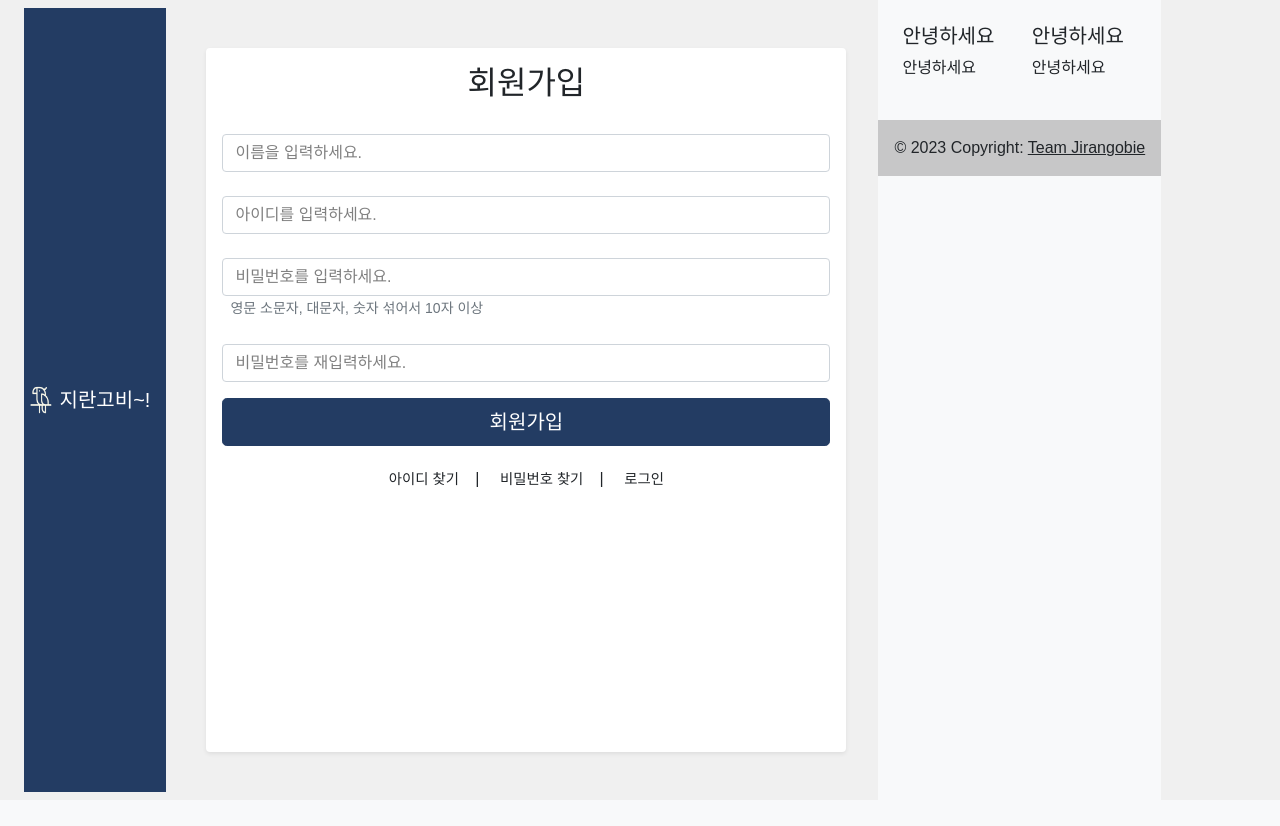
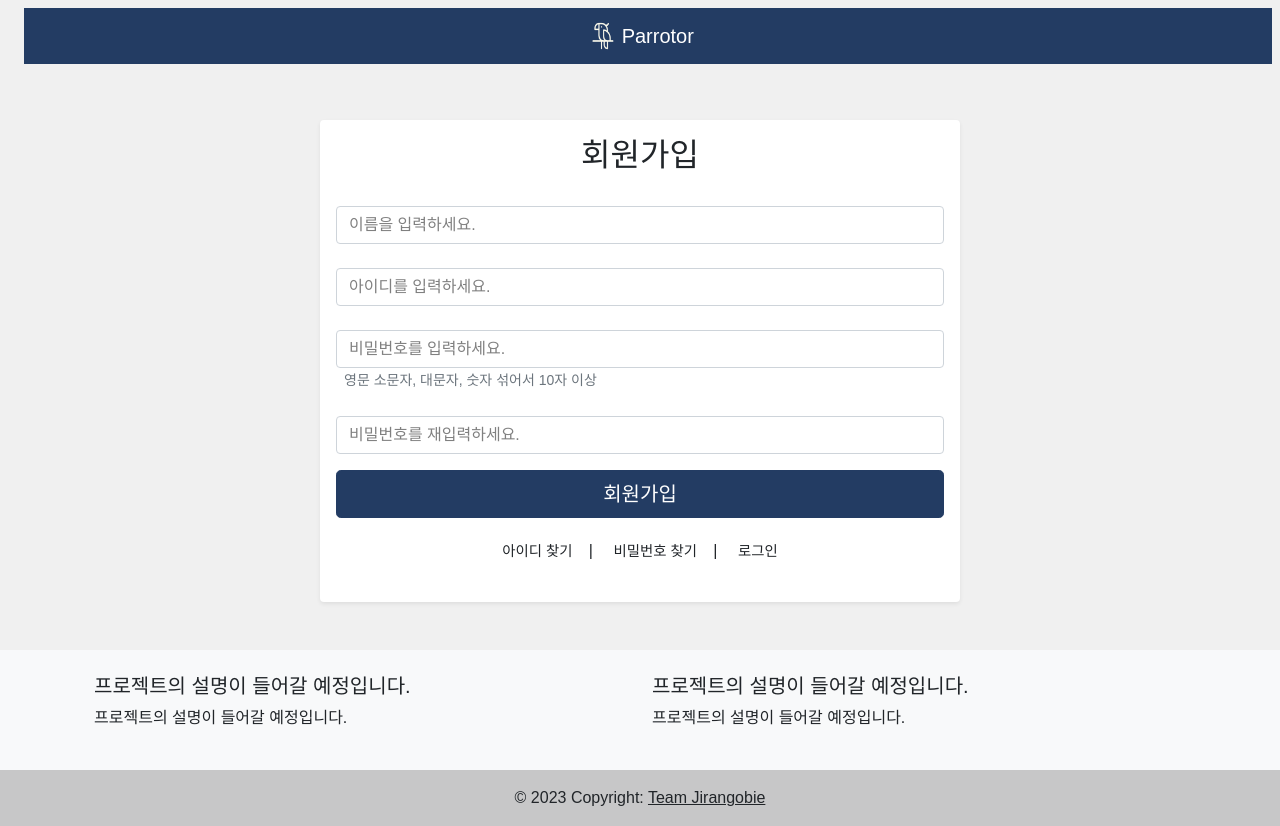
Before and after one commit to with-developer/Parrotor-AI-system-assistant, a Flask app: page /signup/ in a window 1280 px wide. Before the commit the page ends 792 px from the top, so only its background shows below. Run offline with Flask 3, Linux system fonts and the light colour scheme; parts of the project's set-up code (start-up, migrations or seed data) failed here and were passed over; some libraries are stand-ins or nearby versions; some web fonts are replaced.

Commit message:
title 변경

```diff
--- a/templates/user/signup.html
+++ b/templates/user/signup.html
@@ -12,14 +12,14 @@
         <link href="{{ url_for('static', filename='css/bootstrap/bootstrap.min.css') }}" rel="stylesheet" crossorigin="anonymous">
         <!-- CSS import section end -->
 
-        <title>Signup - Jirangobie</title>
+        <title>Signup - Parrotor</title>
     </head>
 
-    <body class="signin_up">
+    <body class="signin_up" style="display: unset;">
         <nav class="navbar navbar-light bg-light" style="justify-content: center; background-color: #233C63 !important;">
             <a class="navbar-brand" href="/">
             <img src="{{ url_for('static', filename='images/logo.png') }}" width="30" height="30" class="d-inline-block align-top" alt="">
-            <span style="color:#fff;">지란고비~!</span>
+            <span style="color:#fff;">Parrotor</span>
             </a>
         </nav>
 
@@ -57,20 +57,20 @@
               <div class="row">
                 <!--Grid column-->
                 <div class="col-lg-6 col-md-12 mb-4 mb-md-0">
-                  <h5 class="text-uppercase">안녕하세요</h5>
+                  <h5 class="text-uppercase">프로젝트의 설명이 들어갈 예정입니다.</h5>
 
                   <p>
-                    안녕하세요
+                    프로젝트의 설명이 들어갈 예정입니다.
                   </p>
                 </div>
                 <!--Grid column-->
 
                 <!--Grid column-->
                 <div class="col-lg-6 col-md-12 mb-4 mb-md-0">
-                  <h5 class="text-uppercase">안녕하세요</h5>
+                  <h5 class="text-uppercase">프로젝트의 설명이 들어갈 예정입니다.</h5>
 
                   <p>
-                    안녕하세요
+                    프로젝트의 설명이 들어갈 예정입니다.
                   </p>
                 </div>
                 <!--Grid column-->
```
Also changed, not shown: templates/user/signin.html (+6 -6 lines).
